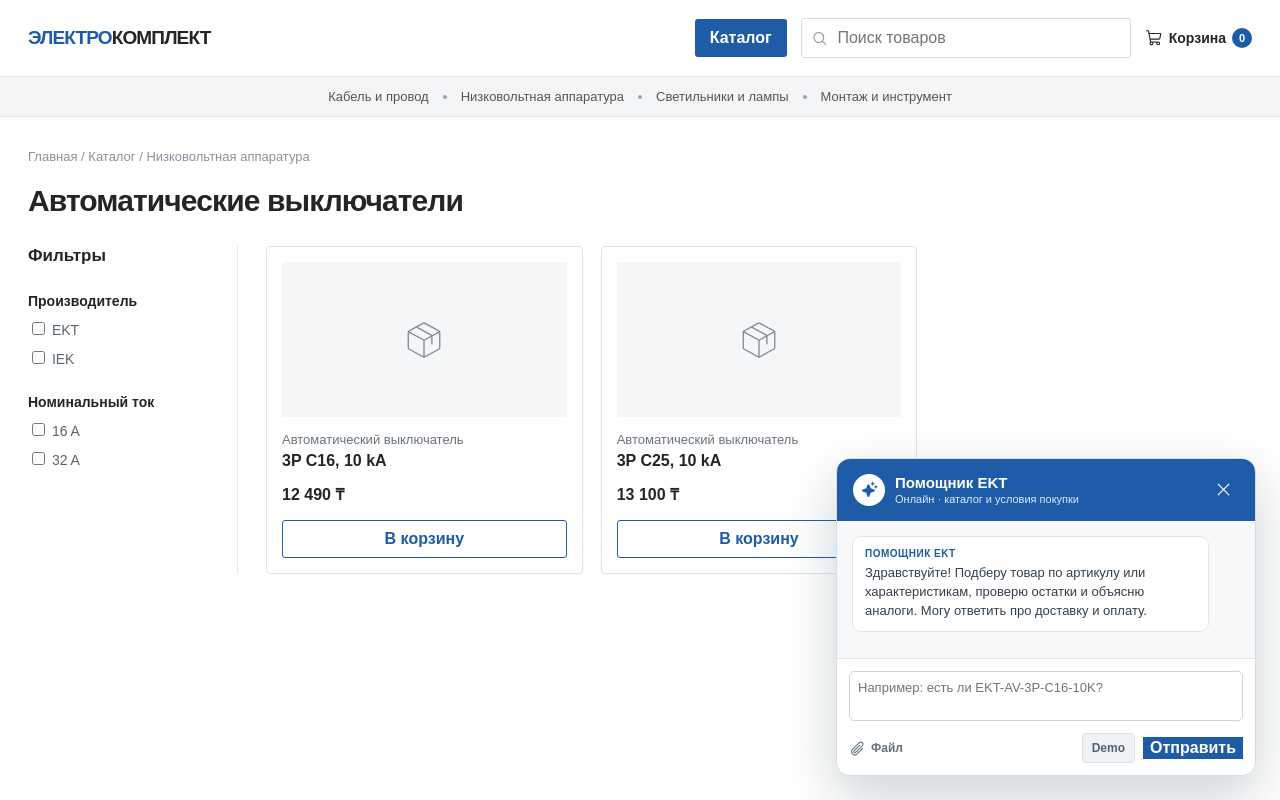
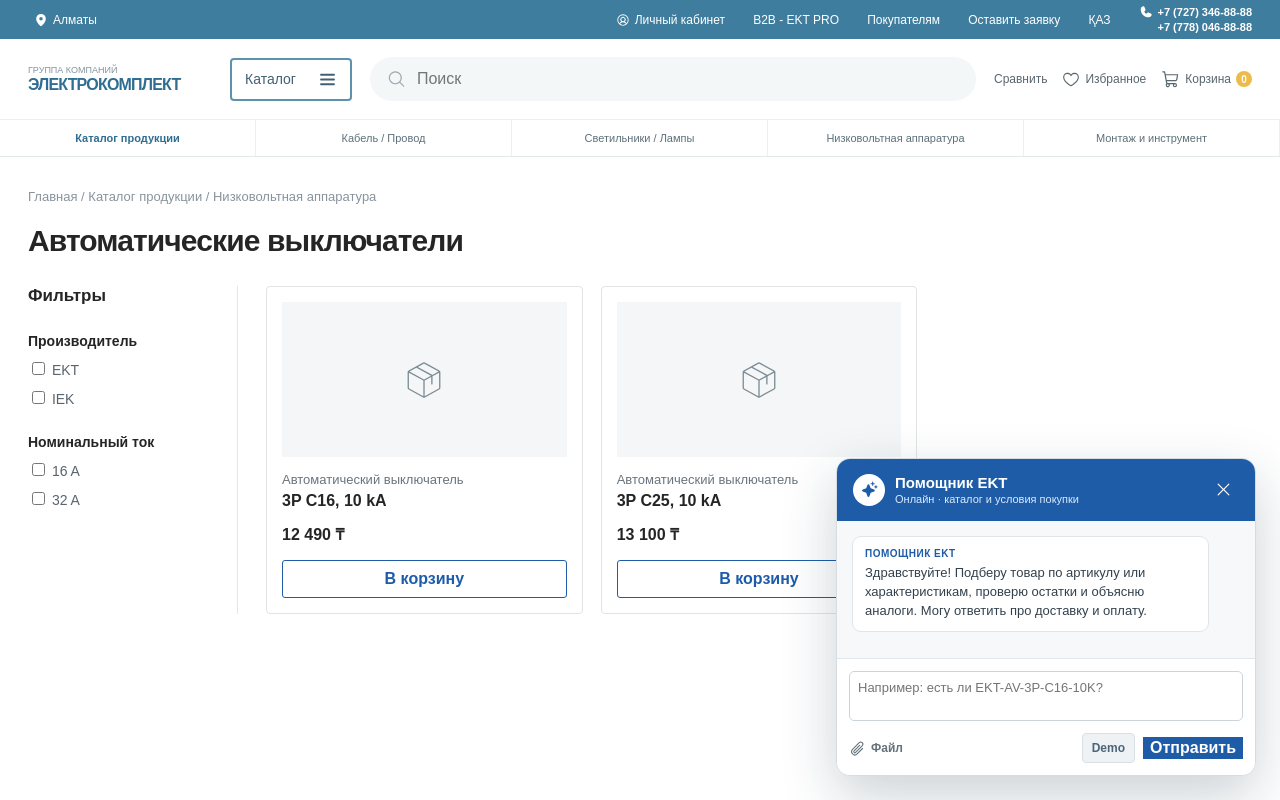
Before and after one commit to BAITC-Hacks/hack-ddb369dc-saq-digital, a React (Vite) app: page / in a window 1280 px wide. Built offline with nearby package versions, Linux system fonts and the light colour scheme.

Commit message:
style: align demo shell with EKT storefront

```diff
--- a/src/App.tsx
+++ b/src/App.tsx
@@ -1,5 +1,5 @@
 import { useState } from 'react'
-import { ArrowRight, CheckCircle, CircleNotch, FileText, MagnifyingGlass, Package, Paperclip, ShoppingCart, Sparkle, WarningCircle, X } from '@phosphor-icons/react'
+import { ArrowRight, CheckCircle, CircleNotch, FileText, Heart, List, MagnifyingGlass, MapPin, Package, Paperclip, Phone, ShoppingCart, Sparkle, UserCircle, WarningCircle, X } from '@phosphor-icons/react'
 import { searchDemoCatalog } from './lib/demoApi'
 import type { Product, SearchResult } from './types'
 
@@ -57,7 +57,19 @@
 
 function App() {
   const [cart, setCart] = useState<{ product: Product; quantity: number } | null>(null)
-  return <main className="store"><header className="store-header"><a className="brand" href="#catalog">ЭЛЕКТРО<span>КОМПЛЕКТ</span></a><div className="header-actions"><button type="button">Каталог</button><label><MagnifyingGlass size={17} /><input placeholder="Поиск товаров" /></label><a href="https://ekt.kz/personal/cart/"><ShoppingCart size={18} /> Корзина <b>{cart ? 1 : 0}</b></a></div></header><nav>Кабель и провод <i /> Низковольтная аппаратура <i /> Светильники и лампы <i /> Монтаж и инструмент</nav><section className="catalog" id="catalog"><p className="crumbs">Главная / Каталог / Низковольтная аппаратура</p><h1>Автоматические выключатели</h1><div className="catalog-body"><aside><strong>Фильтры</strong><p>Производитель</p><label><input type="checkbox" /> EKT</label><label><input type="checkbox" /> IEK</label><p>Номинальный ток</p><label><input type="checkbox" /> 16 A</label><label><input type="checkbox" /> 32 A</label></aside><div className="products"><article><div><Package size={42} weight="thin" /></div><p>Автоматический выключатель</p><strong>3P C16, 10 kA</strong><span>12 490 ₸</span><button type="button">В корзину</button></article><article><div><Package size={42} weight="thin" /></div><p>Автоматический выключатель</p><strong>3P C25, 10 kA</strong><span>13 100 ₸</span><button type="button">В корзину</button></article></div></div></section><Widget cartCount={cart ? 1 : 0} add={(product, quantity) => setCart({ product, quantity })} /></main>
+  return <main className="store">
+    <div className="site-top">
+      <div className="site-top__inner"><button type="button"><MapPin size={14} weight="fill" /> Алматы</button><div className="site-top__links"><a href="#account"><UserCircle size={14} /> Личный кабинет</a><a href="#b2b">B2B - EKT PRO</a><a href="#buyers">Покупателям</a><a href="#request">Оставить заявку</a><a href="#kz">ҚАЗ</a></div><a className="phones" href="tel:+77273468888"><Phone size={14} weight="fill" /> +7 (727) 346-88-88<br />+7 (778) 046-88-88</a></div>
+    </div>
+    <header className="store-header">
+      <a className="brand" href="#catalog" aria-label="Группа компаний Электрокомплект"><span>ГРУППА КОМПАНИЙ</span>ЭЛЕКТРОКОМПЛЕКТ</a>
+      <button className="catalog-button" type="button">Каталог <List size={19} weight="bold" /></button>
+      <label className="site-search"><MagnifyingGlass size={20} /><input placeholder="Поиск" /></label>
+      <div className="header-actions"><a href="#compare">Сравнить</a><a href="#favorites"><Heart size={18} /> Избранное</a><a href="https://ekt.kz/personal/cart/"><ShoppingCart size={19} /> Корзина <b>{cart ? 1 : 0}</b></a></div>
+    </header>
+    <div className="category-bar"><a href="#catalog">Каталог продукции</a><a href="#cable">Кабель / Провод</a><a href="#light">Светильники / Лампы</a><a href="#low">Низковольтная аппаратура</a><a href="#tools">Монтаж и инструмент</a></div>
+    <section className="catalog" id="catalog"><p className="crumbs">Главная / Каталог продукции / Низковольтная аппаратура</p><h1>Автоматические выключатели</h1><div className="catalog-body"><aside><strong>Фильтры</strong><p>Производитель</p><label><input type="checkbox" /> EKT</label><label><input type="checkbox" /> IEK</label><p>Номинальный ток</p><label><input type="checkbox" /> 16 A</label><label><input type="checkbox" /> 32 A</label></aside><div className="products"><article><div><Package size={42} weight="thin" /></div><p>Автоматический выключатель</p><strong>3P C16, 10 kA</strong><span>12 490 ₸</span><button type="button">В корзину</button></article><article><div><Package size={42} weight="thin" /></div><p>Автоматический выключатель</p><strong>3P C25, 10 kA</strong><span>13 100 ₸</span><button type="button">В корзину</button></article></div></div></section><Widget cartCount={cart ? 1 : 0} add={(product, quantity) => setCart({ product, quantity })} />
+  </main>
 }
 
 export default App
--- a/src/styles.css
+++ b/src/styles.css
@@ -4,19 +4,25 @@
 button, input, textarea { font: inherit; }
 button { cursor: pointer; }
 button:disabled { cursor: not-allowed; opacity: .54; }
-.store { min-height: 100dvh; }
-.store-header { display: flex; align-items: center; justify-content: space-between; gap: 24px; max-width: 1280px; min-height: 76px; margin: 0 auto; padding: 0 28px; }
-.brand { color: #1e5ca8; font-size: 19px; font-weight: 800; letter-spacing: -.045em; text-decoration: none; }
-.brand span { color: #252525; }
-.header-actions { display: flex; align-items: center; gap: 14px; }
-.header-actions > button, .suggestion footer button, .send, .yes { color: #fff; background: #1e5ca8; border: 1px solid #1e5ca8; font-weight: 800; }
-.header-actions > button { padding: 10px 15px; border: 0; border-radius: 3px; }
-.header-actions label { display: flex; align-items: center; gap: 8px; width: min(32vw, 330px); padding: 9px 10px; color: #89939d; border: 1px solid #d6dce0; border-radius: 3px; }
-.header-actions input { width: 100%; border: 0; outline: 0; }
-.header-actions a { display: inline-flex; align-items: center; gap: 6px; color: #252525; font-size: 14px; font-weight: 700; text-decoration: none; }
-.header-actions a b { display: grid; min-width: 20px; height: 20px; place-items: center; color: #fff; background: #1e5ca8; border-radius: 50%; font-size: 11px; }
-nav { display: flex; justify-content: center; gap: 14px; padding: 12px 28px; color: #555; background: #f3f5f7; border-block: 1px solid #e3e7eb; font-size: 13px; }
-nav i { width: 4px; height: 4px; margin-top: 6px; background: #9ba5ad; border-radius: 50%; }
+.store { min-height: 100dvh; background: #fff; }
+.site-top { color: #fff; background: #3f7d9e; }
+.site-top__inner { display: flex; align-items: center; justify-content: space-between; gap: 28px; max-width: 1290px; min-height: 39px; margin: 0 auto; padding: 0 28px; font-size: 12px; }
+.site-top button, .site-top a { display: inline-flex; align-items: center; gap: 5px; color: inherit; background: transparent; border: 0; font-size: inherit; text-decoration: none; }
+.site-top__links { display: flex; align-items: center; gap: clamp(14px, 2.2vw, 35px); margin-left: auto; }
+.phones { align-items: flex-start !important; font-size: 11px !important; font-weight: 700; line-height: 1.3; }
+.store-header { display: grid; grid-template-columns: 184px auto minmax(210px, 1fr) auto; align-items: center; gap: 18px; max-width: 1290px; min-height: 80px; margin: 0 auto; padding: 0 28px; }
+.brand { color: #2f6e91; font-size: 16px; font-weight: 800; letter-spacing: -.05em; line-height: .95; text-decoration: none; }
+.brand span { display: block; margin-bottom: 3px; color: #82949d; font-size: 9px; font-weight: 500; letter-spacing: 0; }
+.catalog-button { display: inline-flex; align-items: center; justify-content: space-between; gap: 22px; padding: 10px 13px; color: #3f6171; background: #fff; border: 2px solid #5e91ab; border-radius: 4px; font-size: 14px; }
+.site-search { display: flex; align-items: center; gap: 9px; min-width: 0; padding: 12px 17px; color: #9baab3; background: #f4f7f8; border-radius: 25px; }
+.site-search input { width: 100%; min-width: 0; color: #354a57; background: transparent; border: 0; outline: 0; }
+.header-actions { display: flex; align-items: center; gap: 15px; }
+.header-actions a { display: inline-flex; align-items: center; gap: 5px; color: #59666d; font-size: 12px; text-decoration: none; white-space: nowrap; }
+.header-actions a b { display: grid; min-width: 16px; height: 16px; place-items: center; color: #fff; background: #edbb4a; border-radius: 50%; font-size: 10px; }
+.category-bar { display: flex; gap: 0; max-width: 1290px; margin: 0 auto; overflow: hidden; border-top: 1px solid #edf0f2; border-bottom: 1px solid #e2e7e9; }
+.category-bar a { flex: 1; padding: 12px 8px; color: #5d707a; border-right: 1px solid #edf0f2; font-size: 11px; text-align: center; text-decoration: none; white-space: nowrap; }
+.category-bar a:first-child { color: #2f6e91; font-weight: 800; }
+.suggestion footer button, .send, .yes { color: #fff; background: #1e5ca8; border: 1px solid #1e5ca8; font-weight: 800; }
 .catalog { max-width: 1280px; margin: 0 auto; padding: 32px 28px 150px; }
 .crumbs { margin: 0 0 20px; color: #89939d; font-size: 13px; }
 .catalog h1 { margin: 0 0 28px; font-size: 30px; letter-spacing: -.03em; }
@@ -97,5 +103,6 @@
 .cancel { color: #4f5e68; background: #eef2f4; border: 0; border-radius: 4px; font-weight: 800; }
 .confirm footer button { min-height: 40px; border-radius: 4px; }
 @keyframes spin { to { transform: rotate(360deg); } }
-@media (max-width: 760px) { .store-header { align-items: flex-start; flex-direction: column; padding: 16px; } .header-actions { width: 100%; flex-wrap: wrap; } .header-actions label { flex: 1; min-width: 180px; } nav { display: none; } .catalog { padding: 25px 16px 110px; } .catalog-body { grid-template-columns: 1fr; } .catalog-body aside { display: none; } .products { grid-template-columns: repeat(2, minmax(0, 1fr)); gap: 10px; } .products article { padding: 10px; } .products article > div { height: 120px; } .widget { right: 16px; bottom: 16px; width: calc(100vw - 32px); max-height: calc(100dvh - 32px); } .fab { right: 16px; bottom: 16px; } }
+@media (max-width: 900px) { .site-top__links { gap: 13px; } .store-header { grid-template-columns: 160px auto minmax(160px, 1fr) auto; gap: 11px; } .header-actions a:not(:last-child) { display: none; } .category-bar { overflow-x: auto; } .category-bar a { flex: 0 0 auto; padding-inline: 15px; } }
+@media (max-width: 760px) { .site-top__inner { min-height: 34px; padding: 0 16px; } .site-top__links, .phones { display: none !important; } .store-header { grid-template-columns: 1fr auto; min-height: auto; padding: 13px 16px; } .site-search { grid-column: 1 / -1; grid-row: 2; } .catalog-button { padding: 8px 10px; gap: 8px; font-size: 12px; } .header-actions { justify-self: end; } .header-actions a { font-size: 0; } .header-actions a svg { width: 21px; height: 21px; } .category-bar { margin: 0; } .catalog { padding: 25px 16px 110px; } .catalog-body { grid-template-columns: 1fr; } .catalog-body aside { display: none; } .products { grid-template-columns: repeat(2, minmax(0, 1fr)); gap: 10px; } .products article { padding: 10px; } .products article > div { height: 120px; } .widget { right: 16px; bottom: 16px; width: calc(100vw - 32px); max-height: calc(100dvh - 32px); } .fab { right: 16px; bottom: 16px; } }
 @media (prefers-reduced-motion: reduce) { *, *::before, *::after { scroll-behavior: auto !important; animation-duration: .01ms !important; } }
```
